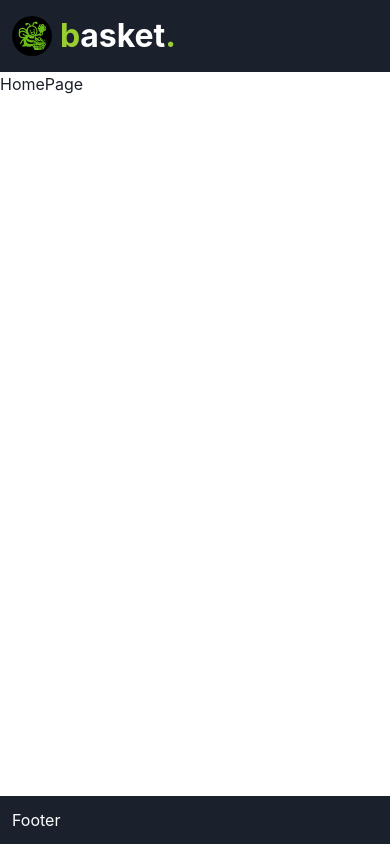
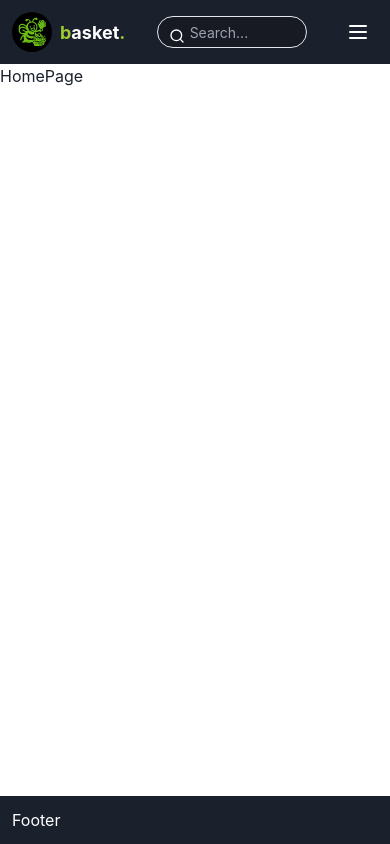
Before and after one commit to rishuraj1/basket, a React (Vite) app: page / in a window 390 px wide. Built offline with nearby package versions, Linux system fonts and the light colour scheme.

Commit message:
feat: mobile nav, header

```diff
--- a/package.json
+++ b/package.json
@@ -14,6 +14,7 @@
     "@emotion/react": "^11.11.4",
     "@emotion/styled": "^11.11.5",
     "framer-motion": "^11.2.5",
+    "lucide-react": "^0.379.0",
     "react": "^18.2.0",
     "react-dom": "^18.2.0",
     "react-router-dom": "^6.23.1"
--- /dev/null
+++ b/src/assets/constants.ts
@@ -0,0 +1,12 @@
+const Navitems = [
+  {
+    title: "Contact",
+    url: "/contact",
+  },
+  {
+    title: "Profile",
+    url: "/profile",
+  },
+];
+
+export { Navitems };
--- a/src/assets/index.ts
+++ b/src/assets/index.ts
@@ -1 +1,3 @@
 export { default as products } from "./products";
+export { Navitems } from "./constants";
+export { default as logo } from "./logo.svg";
--- a/src/components/Header.tsx
+++ b/src/components/Header.tsx
@@ -1,7 +1,35 @@
+import { Flex, Link } from "@chakra-ui/react";
 import Logo from "./Logo";
+import SearchBar from "./SearchBar";
+import { Navitems } from "../assets";
+import MobileNav from "./MobileNav";
 
 const Header = () => {
-  return <Logo />;
+  return (
+    <Flex
+      as="header"
+      bg="gray.800"
+      color="white"
+      p="3"
+      alignItems="center"
+      justifyContent="space-between"
+    >
+      <Logo />
+      <SearchBar />
+
+      {/* Navitems */}
+      <Flex gap={4} display={{ base: "none", md: "flex" }}>
+        {Navitems.map((item, index) => (
+          <Link key={index} href={item.url} _hover={{ textDecoration: "none" }}>
+            {item.title}
+          </Link>
+        ))}
+      </Flex>
+
+      {/* For Mobile devices */}
+      <MobileNav />
+    </Flex>
+  );
 };
 
 export default Header;
--- a/src/components/Logo.tsx
+++ b/src/components/Logo.tsx
@@ -1,12 +1,12 @@
-import { Box, Flex, Image, Text, Link } from "@chakra-ui/react";
+import { Box, Image, Text, Link } from "@chakra-ui/react";
+import { logo } from "../assets";
 
 const Logo = () => {
   return (
     <Link href="/" _hover={{ textDecoration: "none" }}>
-      <Flex as="header" bg="gray.800" color="white" p="3">
       <Box display="flex" alignItems={"center"} gap={2}>
         <Image
-            src="/src/assets/logo.svg"
+          src={logo}
           alt="Logo"
           boxSize={{ base: "40px", md: "50px" }}
           bgColor={"Black"}
@@ -15,21 +15,23 @@ const Logo = () => {
           fallbackSrc="https://via.placeholder.com/50"
         />
         <Text
-            fontSize="xx-large"
+          fontSize={{
+            base: "large",
+            md: "x-large",
+          }}
           color={"yellowgreen"}
           fontWeight="bold"
           display={"flex"}
         >
           b
-            <Text fontSize="xx-large" color={"white"} fontWeight="bold">
+          <Text color={"white"} fontWeight="bold">
             asket
           </Text>
-            <Text fontSize="xx-large" color={"yellowgreen"} fontWeight="bold">
+          <Text color={"yellowgreen"} fontWeight="bold">
             .
           </Text>
         </Text>
       </Box>
-      </Flex>
     </Link>
   );
 };
--- /dev/null
+++ b/src/components/MobileNav.tsx
@@ -0,0 +1,37 @@
+import {
+  IconButton,
+  Menu,
+  MenuButton,
+  MenuItem,
+  MenuList,
+  Box,
+} from "@chakra-ui/react";
+import { Navitems } from "../assets";
+import { MenuIcon } from "lucide-react";
+
+const MobileNav = () => {
+  return (
+    <Box display={{ base: "block", md: "none" }}>
+      <Menu>
+        <MenuButton
+          as={IconButton}
+          aria-label="Options"
+          icon={<MenuIcon />}
+          bgColor={"transparent"}
+          color={"white"}
+          _hover={{ color: "gray.300" }}
+          _active={{ bgColor: "gray.800" }}
+        />
+        <MenuList color={"white"} bgColor={"gray.800"} border={"none"}>
+          {Navitems.map((item, index) => (
+            <MenuItem key={index} bgColor={"gray.800"}>
+              {item.title}
+            </MenuItem>
+          ))}
+        </MenuList>
+      </Menu>
+    </Box>
+  );
+};
+
+export default MobileNav;
--- /dev/null
+++ b/src/components/SearchBar.tsx
@@ -0,0 +1,57 @@
+import {
+  Box,
+  Icon,
+  Input,
+  InputGroup,
+  InputLeftElement,
+  InputRightElement,
+} from "@chakra-ui/react";
+import { Search, X } from "lucide-react";
+import { useEffect, useState } from "react";
+import { useNavigate } from "react-router-dom";
+
+const SearchBar = () => {
+  const [search, setSearch] = useState("");
+  const navigate = useNavigate();
+
+  useEffect(() => {
+    if (search !== "") {
+      navigate(`/search/${search}`);
+    } else if (window.location.pathname.includes("/search")) {
+      navigate("/");
+    }
+  }, [search, navigate]);
+
+  return (
+    <Box display="flex" alignItems="center" gap={2}>
+      <InputGroup>
+        <InputLeftElement>
+          <Icon as={Search} />
+        </InputLeftElement>
+        <Input
+          placeholder="Search..."
+          borderRadius={"full"}
+          bgColor={"gray.900"}
+          size={{
+            base: "sm",
+            md: "md",
+          }}
+          width={{ base: "150px", md: "400px" }}
+          _focus={{
+            borderColor: "gray.900",
+            outline: "none",
+          }}
+          onChange={(e) => setSearch(e.target.value)}
+          value={search}
+        />
+        {search !== "" && (
+          <InputRightElement>
+            <Icon as={X} cursor={"pointer"} onClick={() => setSearch("")} />
+          </InputRightElement>
+        )}
+      </InputGroup>
+    </Box>
+  );
+};
+
+export default SearchBar;
--- a/src/components/index.ts
+++ b/src/components/index.ts
@@ -1,3 +1,5 @@
 export { default as Header } from "./Header";
 export { default as Footer } from "./Footer";
 export { default as Logo } from "./Logo";
+export { default as SearchBar } from "./SearchBar";
+export { default as MobileNav } from "./MobileNav";
--- a/src/main.tsx
+++ b/src/main.tsx
@@ -2,9 +2,9 @@ import React from "react";
 import ReactDOM from "react-dom/client";
 import App from "./App.tsx";
 import "./index.css";
-import { Router, RouterProvider, createBrowserRouter } from "react-router-dom";
+import { RouterProvider, createBrowserRouter } from "react-router-dom";
 
-import { HomePage, ProductPage } from "./pages";
+import { HomePage, ProductPage, SearchedProduct } from "./pages";
 import { ChakraProvider } from "@chakra-ui/react";
 
 const router = createBrowserRouter([
@@ -13,14 +13,22 @@ const router = createBrowserRouter([
     element: <App />,
     children: [
       {
-        path: "/",
+        index: true,
         element: <HomePage />,
       },
       {
         path: "/:product/:id",
         element: <ProductPage />,
       },
+      {
+        path: "/search/:search",
+        element: <SearchedProduct />,
+      },
     ],
+  },
+  {
+    path: "*",
+    element: <div>404</div>,
   },
 ]);
 
--- a/src/pages/ProductPage.tsx
+++ b/src/pages/ProductPage.tsx
@@ -1,6 +1,9 @@
 import React from "react";
+import { useParams } from "react-router-dom";
 
 const ProductPage = () => {
+  const { id, product } = useParams();
+  console.log(id, product);
   return <div>ProductPage</div>;
 };
 
--- /dev/null
+++ b/src/pages/SearchedProduct.tsx
@@ -0,0 +1,7 @@
+import React from "react";
+
+const SearchedProduct = () => {
+  return <div>SearchedProduct</div>;
+};
+
+export default SearchedProduct;
--- a/src/pages/index.ts
+++ b/src/pages/index.ts
@@ -1,2 +1,3 @@
 export { default as HomePage } from "./HomePage";
 export { default as ProductPage } from "./ProductPage";
+export { default as SearchedProduct } from "./SearchedProduct";
```
Also changed, not shown: 1 other file (tests, documents, lock files or other folders). Lines whose indentation alone changed are shown as unchanged.
